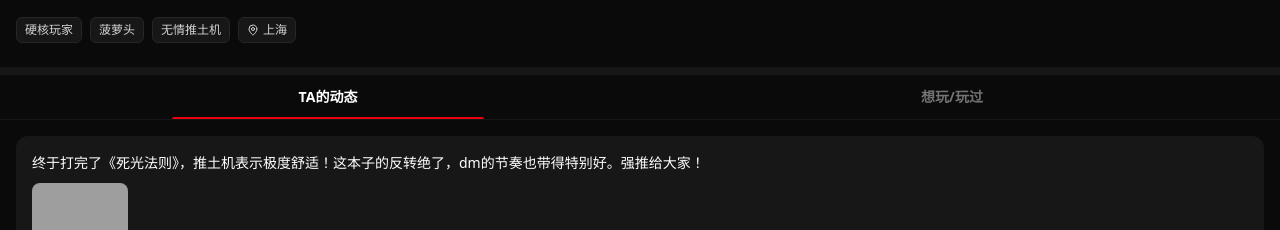
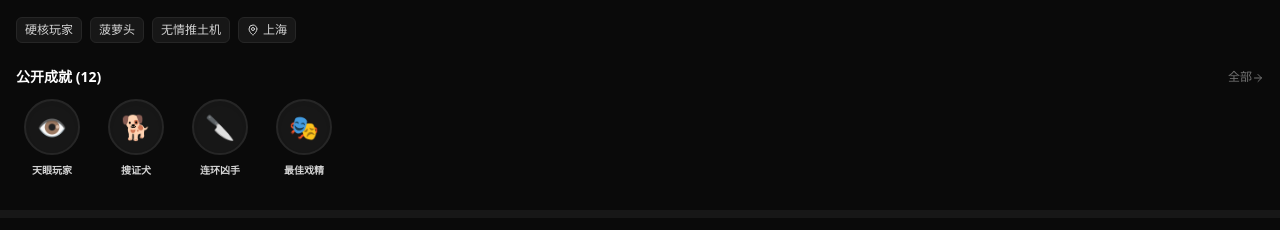
Before and after one commit to zx2121651/aijubensha, a React (Vite) app: page /user/1 in a window 1280 px wide. Shown: the part 475-705 px from the top of the page. Built offline with nearby package versions, Linux system fonts and the light colour scheme; grey boxes are pictures that could not be loaded.

Commit message:
feat(frontend): 在用户资料页新增成就库模块
Co-authored-by: zx2121651 <67641592+zx2121651@users.noreply.github.com>

```diff
--- a/src/pages/UserProfile.tsx
+++ b/src/pages/UserProfile.tsx
@@ -128,6 +128,29 @@ export default function UserProfile() {
         </div>
       </div>
 
+      {/* 公开成就库 */}
+      <div className="px-4 mb-6">
+        <div className="flex items-center justify-between mb-3">
+          <h2 className="text-sm font-bold text-white">公开成就 (12)</h2>
+          <button className="text-xs text-neutral-500">全部<ArrowLeft className="w-3 h-3 inline rotate-180"/></button>
+        </div>
+        <div className="flex gap-3 overflow-x-auto scrollbar-hide pb-2 -mx-4 px-4">
+          {[
+            { id: 1, name: '天眼玩家', icon: '👁️', desc: '完成10次无错推理' },
+            { id: 2, name: '搜证犬', icon: '🐕', desc: '单局找到15个线索' },
+            { id: 3, name: '连环凶手', icon: '🔪', desc: '成功逃脱3次' },
+            { id: 4, name: '最佳戏精', icon: '🎭', desc: '剧场模式获得满分' }
+          ].map(ach => (
+            <div key={ach.id} className="flex flex-col items-center gap-2 min-w-[72px] shrink-0 active:scale-95 transition-transform">
+              <div className="w-14 h-14 rounded-full bg-neutral-900 border-2 border-neutral-800 flex items-center justify-center text-2xl shadow-inner">
+                {ach.icon}
+              </div>
+              <div className="text-[10px] text-neutral-300 font-bold whitespace-nowrap">{ach.name}</div>
+            </div>
+          ))}
+        </div>
+      </div>
+
       <div className="h-2 w-full bg-neutral-900" />
 
       <div className="sticky top-14 z-30 bg-neutral-950 border-b border-neutral-900 flex px-4">
```
